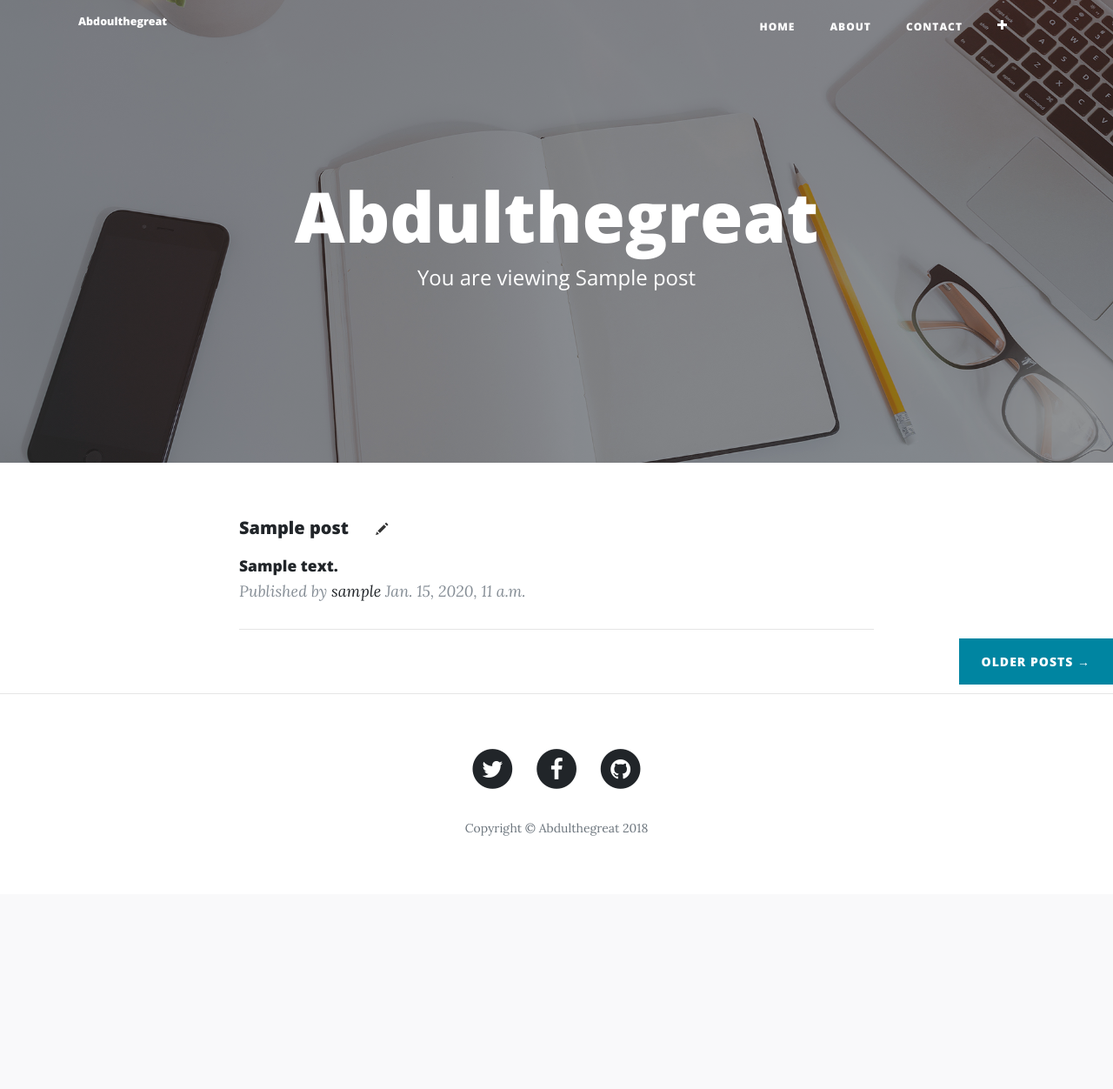
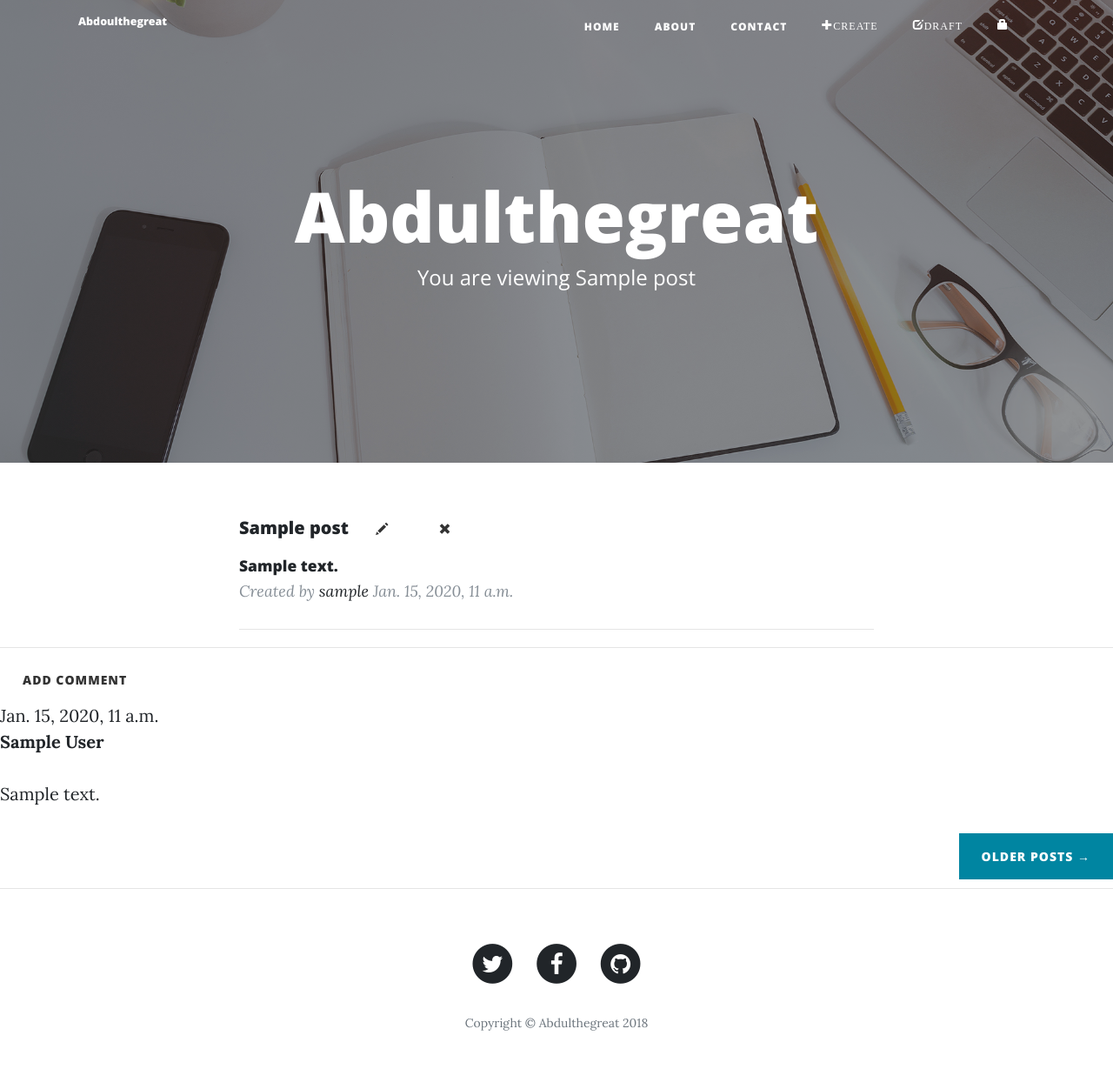
Before and after one commit to Abdoulrasheed/Blog, a Django app: page /post/1/ in a window 1280 px wide. Shown: the whole page at 87% size. Before the commit the page ends 961 px from the top, so only its background shows below. Run offline with Django 3.2, Linux system fonts and the light colour scheme; a user stored in the database is signed in; tables that the repository leaves empty hold one stand-in row (values such as "Sample post"); some libraries are stand-ins or nearby versions.

Commit message:
Added a comment functionality, post edit and deleting of posts by authenticated admins

```diff
--- a/blog/admin.py
+++ b/blog/admin.py
@@ -2,7 +2,7 @@
 from __future__ import unicode_literals
 
 from django.contrib import admin
-from .models import Post
+from .models import Post, Comment
 
 
 class AuthorAdmin(admin.ModelAdmin):
@@ -11,3 +11,4 @@
 
 
 admin.site.register(Post, AuthorAdmin)
+admin.site.register(Comment)
--- a/blog/models.py
+++ b/blog/models.py
@@ -13,9 +13,27 @@
 
 
 	def publish(self):
-		self.published_date = timezone.now
+		self.published_date = timezone.now()
 		self.save()
+
+
+	def approved_comments(self):
+		return self.comments.filter(approved_comment=True)
 
 
 	def __str__(self):
 		return self.title
+
+class Comment(models.Model):
+    post = models.ForeignKey('blog.Post', related_name='comments')
+    author = models.CharField(max_length=200)
+    text = models.TextField()
+    created_date = models.DateTimeField(default=timezone.now)
+    approved_comment = models.BooleanField(default=False)
+
+    def approve(self):
+        self.approved_comment = True
+        self.save()
+
+    def __str__(self):
+        return self.text
--- a/blog/static/css/clean-blog.css
+++ b/blog/static/css/clean-blog.css
@@ -418,3 +418,6 @@
   font-size: 16px;
   padding: 25px 35px;
 }
+.comment {
+    margin: 20px 0px 20px 20px;
+}
--- a/blog/templates/blog/base.html
+++ b/blog/templates/blog/base.html
@@ -20,6 +20,7 @@
     <link href="{% static 'vendor/font-awesome/css/font-awesome.min.css' %}" rel="stylesheet" type="text/css">
     <link href='https://fonts.googleapis.com/css?family=Lora:400,700,400italic,700italic' rel='stylesheet' type='text/css'>
     <link href='https://fonts.googleapis.com/css?family=Open+Sans:300italic,400italic,600italic,700italic,800italic,400,300,600,700,800' rel='stylesheet' type='text/css'>
+    <link href="https://fonts.googleapis.com/icon?family=Material+Icons" rel="stylesheet">
 
     <!-- Custom styles for this template -->
     <link href="{% static 'css/clean-blog.min.css' %}" rel="stylesheet">
@@ -47,11 +48,21 @@
             <li class="nav-item">
               <a class="nav-link" href="/contact/">Contact</a>
             </li>
+              {% if user.is_authenticated %}
+              <li class="nav-item">
+              <a  href="{%  url 'post_new'  %}" class="top-menu"><span  class="glyphicon  glyphicon-plus">Create</span></a>
+              </li>
+              <li class="nav-item">
+              <a href="{% url 'post_draft_list' %}" class="top-menu"><span class="glyphicon glyphicon-edit">Draft</span></a>
+              </li>
+              <li class="nav-item">
+               <a href="#" class="top-menu"><span class="glyphicon glyphicon-lock"></span></a>
+           </li>
+            {% else %}
             <li class="nav-item">
-              {% if user.is_authenticated %}
-              <a  href="{%  url 'post_new'  %}" class="top-menu"><span  class="glyphicon  glyphicon-plus"></span></a>
-              {% endif %}
-            </li>
+            <a href="{% url 'login' %}" class="top-menu"><span class="glyphicon glyphicon-lock"></span></a>
+        </li>
+        {% endif %}
           </ul>
         </div>
       </div>
--- a/blog/templates/blog/post_detail.html
+++ b/blog/templates/blog/post_detail.html
@@ -26,20 +26,43 @@
                {{ post.title }}
                {% if user.is_authenticated %}
                <a  class="btn  btn-default"  href="{%  url 'post_edit' pk=post.pk  %}"><span class="glyphicon  glyphicon-pencil"></span></a>
+               <a class="btn btn-default" href="{% url 'post_remove' pk=post.pk %}"><span class="glyphicon glyphicon-remove"></span></a>
                {% endif %}
               </h2>
               <h3 class="post-subtitle">
                {{ post.content|linebreaksbr }}
               </h3>
             </a>
-            <p class="post-meta">Published by
+            <p class="post-meta">Created by
               <a href="#">{{ post.author }}</a>
               {% if post.published_date %}
                 <date class="date">{{ post.published_date }}</date></p>
+              {% else %}
+              <i>Not Published</i> &raquo
+                <a href="{% url 'post_publish' pk=post.pk %}"><span>Publish Now   </span><i class="material-icons">public</i>
               {%  endif %}
           </div>
           <hr>
         </div>
       </div>
     </div>
+    <hr>
+    <a class="btn btn-default" href="{% url 'add_comment_to_post' pk=post.pk %}">Add comment</a>
+{% for comment in post.comments.all %}
+    {% if user.is_authenticated or comment.approved_comment %}
+    <div class="comment">
+        <div class="date">
+            {{ comment.created_date }}
+            {% if not comment.approved_comment %}
+                <a class="btn btn-default" href="{% url 'comment_remove' pk=comment.pk %}"><span class="glyphicon glyphicon-remove"></span></a>
+                <a class="btn btn-default" href="{% url 'comment_approve' pk=comment.pk %}"><span class="glyphicon glyphicon-ok"></span></a>
+            {% endif %}
+        </div>
+        <strong>{{ comment.author }}</strong>
+        <p>{{ comment.text|linebreaks }}</p>
+    </div>
+    {% endif %}
+{% empty %}
+    <p>No comments here yet :(</p>
+{% endfor %}
 {% endblock %}
--- a/blog/urls.py
+++ b/blog/urls.py
@@ -7,4 +7,10 @@
 	url(r'^post/(?P<pk>\d+)/$',	views.post_detail,	name='post_detail'),
 	url(r'^post/new/$',	views.post_new,	name='post_new'),
 	url(r'^post/(?P<pk>\d+)/edit/$',	views.post_edit,	name='post_edit'),
+	url(r'^drafts/$', views.post_draft_list, name='post_draft_list'),
+	url(r'^post/(?P<pk>\d+)/publish/$', views.post_publish, name='post_publish'),
+	url(r'^post/(?P<pk>\d+)/remove/$', views.post_remove, name='post_remove'),
+	url(r'^post/(?P<pk>\d+)/comment/$', views.add_comment_to_post, name='add_comment_to_post'),
+	url(r'^comment/(?P<pk>\d+)/approve/$', views.comment_approve, name='comment_approve'),
+	url(r'^comment/(?P<pk>\d+)/remove/$', views.comment_remove, name='comment_remove'),
 ]
--- a/blog/views.py
+++ b/blog/views.py
@@ -3,9 +3,11 @@
 from django.shortcuts import redirect
 from django.shortcuts import get_object_or_404
 from django.shortcuts import render
-from .models import Post
-from .forms	import	PostForm
+from .models import Post, Comment
+from .forms	import	PostForm, CommentForm
 from django.utils import timezone
+from django.contrib.auth.decorators import login_required
+from django.contrib.auth.views import logout
 
 
 def post_list(request):
@@ -16,9 +18,6 @@
 	post = get_object_or_404(Post, pk=pk)
 	return render(request,	'blog/post_detail.html', {'post': post})
 
-def	post_new(request):
-	form = PostForm()
-	return render(request, 'blog/post_edit.html', {'form': form})
 
 def about(request):
 	return render(request, 'blog/about.html', {'whatido': "I love coding django"})
@@ -26,19 +25,21 @@
 def contact(request):
 	return render(request, 'blog/contact_me.html', {'a': ''})
 
+@login_required
 def	post_new(request):
 	if	request.method == "POST":
 		form = PostForm(request.POST)
 		if	form.is_valid():
 			post = form.save(commit=False)
 			post.author = request.user
-			post.published_date = timezone.now()
 			post.save()
 			return redirect('post_detail', pk=post.pk)
 	else:
 		form = PostForm()
 	return render(request, 'blog/post_edit.html', {'form': form})
 
+
+@login_required
 def	post_edit(request, pk):
 	post = get_object_or_404(Post, pk=pk)
 	if	request.method == "POST":
@@ -46,9 +47,57 @@
 		if	form.is_valid():
 			post = form.save(commit=False)
 			post.author	= request.user
-			post.published_date	= timezone.now()
 			post.save()
 			return redirect('post_detail',	pk=post.pk)
 	else:
 		form = PostForm(instance=post)
 	return render(request, 'blog/post_edit.html', {'form': form})
+
+
+@login_required
+# list all un_published post
+def post_draft_list(request):
+    posts = Post.objects.filter(published_date__isnull=True).order_by('created_date')
+    return render(request, 'blog/post_draft_list.html', {'posts': posts})
+
+
+@login_required
+# publish any selected unpublished post
+def post_publish(request, pk):
+    post = get_object_or_404(Post, pk=pk)
+    post.publish()
+    return redirect('post_detail', pk=pk)
+
+
+@login_required
+def post_remove(request, pk):
+    post = get_object_or_404(Post, pk=pk)
+    post.delete()
+    return redirect('post_list')
+
+
+def add_comment_to_post(request, pk):
+    post = get_object_or_404(Post, pk=pk)
+    if request.method == "POST":
+        form = CommentForm(request.POST)
+        if form.is_valid():
+            comment = form.save(commit=False)
+            comment.post = post
+            comment.save()
+            return redirect('post_detail', pk=post.pk)
+    else:
+        form = CommentForm()
+    return render(request, 'blog/add_comment_to_post.html', {'form': form})
+
+
+@login_required
+def comment_approve(request, pk):
+    comment = get_object_or_404(Comment, pk=pk)
+    comment.approve()
+    return redirect('post_detail', pk=comment.post.pk)
+
+@login_required
+def comment_remove(request, pk):
+    comment = get_object_or_404(Comment, pk=pk)
+    comment.delete()
+    return redirect('post_detail', pk=comment.post.pk)
--- a/mysite/settings.py
+++ b/mysite/settings.py
@@ -119,3 +119,5 @@
 # https://docs.djangoproject.com/en/1.11/howto/static-files/
 
 STATIC_URL = '/static/'
+
+LOGIN_REDIRECT_URL = '/'
--- a/mysite/urls.py
+++ b/mysite/urls.py
@@ -1,10 +1,13 @@
 from django.conf.urls import url, include
 from django.contrib import admin
-from blog import views
+from blog.views import about, contact
+from django.contrib.auth import views
 
 urlpatterns = [
 	url(r'^', include('blog.urls')),
-    url(r'^about/abdul/$',views.about, name="about"),
-    url(r'^contact/$',views.contact, name="contact"),
+    url(r'^about/abdul/$',about, name="about"),
+    url(r'^contact/$',contact, name="contact"),
     url(r'^admin/', admin.site.urls),
+    url(r'^accounts/login/$', views.login, name='login'),
+    url(r'^accounts/logout/$', views.logout, name='logout', kwargs={'next_page': '/'}),
 ]
```
Also changed, not shown: blog/forms.py (+8 -1 lines), blog/templates/blog/add_comment_to_post.html (added, +9 -0 lines), blog/templates/blog/post_draft_list.html (added, +40 -0 lines), blog/templates/blog/post_list.html (+9 -4 lines), blog/templates/registration/login.html (added, +24 -0 lines), blog/migrations/0003_auto_20180304_2250.py (added).
